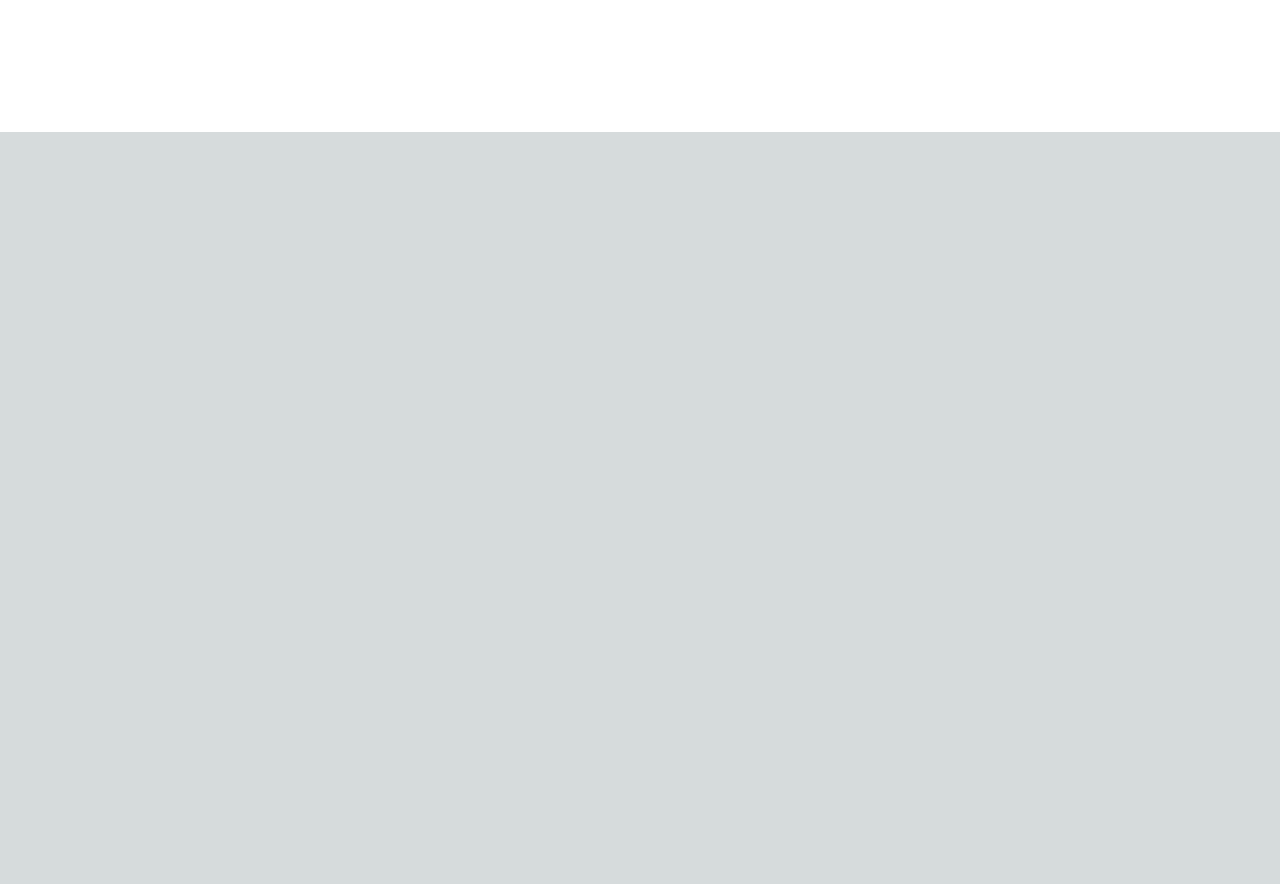
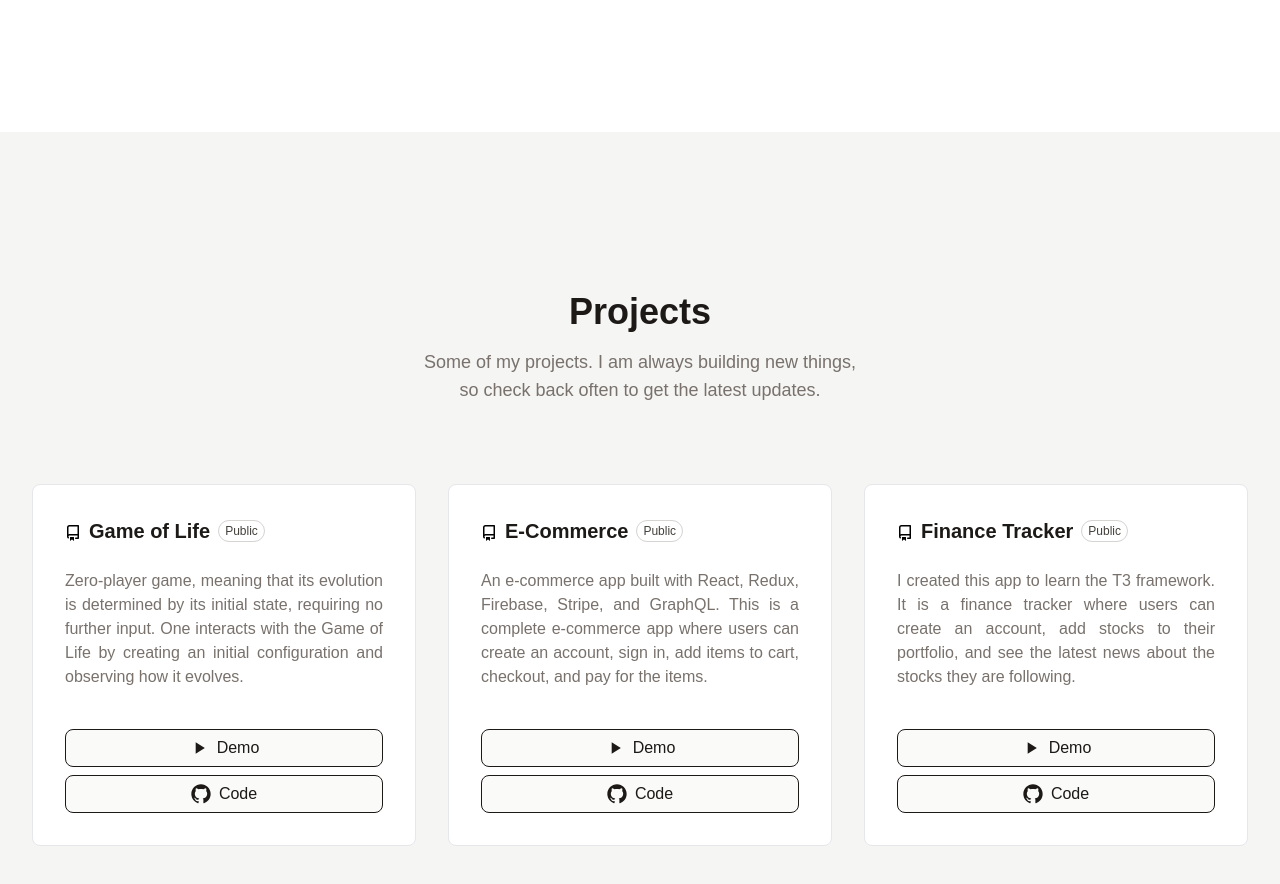
Before and after one commit to joagaloppo/portfolio, a Next.js app: page / in a window 1280 px wide. Shown: the part 1420-2304 px from the top of the page. Before the commit the page ends 1552 px from the top, so only its background shows below. Built offline with nearby package versions, Linux system fonts and the light colour scheme; a web font is replaced by a local one; what tailwindcss-debug-screens would draw is missing.

Commit message:
Add projects section

```diff
--- a/src/app/components/About.tsx
+++ b/src/app/components/About.tsx
@@ -7,7 +7,7 @@ interface AboutProps {
 const About: React.FC<AboutProps> = () => {
   return (
     <section className="bg-white dark:bg-stone-800 px-3">
-      <div className="flex flex-col lg:flex-row w-full max-w-screen-lg mx-auto py-16 sm:py-40 gap-10 text-center lg:text-left lg:gap-20">
+      <div className="flex flex-col lg:flex-row w-full max-w-screen-lg mx-auto py-24 lg:py-40 gap-10 text-center lg:text-left lg:gap-20">
         <div className="w-full flex items-center">
           <div className="relative mx-auto w-[450px] sm:h-[420px]">
             <Image src="/about.webp" className="object-cover min-h-[360px] h-full w-auto rounded-2xl" alt="About" width={1920} height={1080} />
@@ -22,7 +22,7 @@ const About: React.FC<AboutProps> = () => {
         <div className="flex flex-col w-full gap-4">
           <h2 className="text-blue-500 text-lg font-bold dark:text-blue-400">ABOUT ME</h2>
           <h3 className="text-3xl font-bold text-stone-900 dark:text-stone-50">I&apos;m Joaquin Galoppo</h3>
-          <p className="text-lg max-w-md text-gray-500 max-w-[45 0px] mx-auto text-justify lg:text-left lg:mx-0 dark:text-stone-400">
+          <p className="text-lg max-w-md text-stone-500 max-w-[45 0px] mx-auto text-justify lg:text-left lg:mx-0 dark:text-stone-400">
             I am a 20 year old student from Argentina. Experienced in building complex web apps, creating and working with RESTful APIs and developing single page applications. Passionate about writing clean code, following community standards and staying updated with the tech world. Quick learner, able to adapt to new tools.
             <br/>
             <br/>
--- /dev/null
+++ b/src/app/components/Work.tsx
@@ -0,0 +1,136 @@
+"use client";
+
+import { useState } from "react";
+
+interface WorkProps {
+  children?: React.ReactNode;
+}
+
+const workData = [
+  {
+    title: "Game of Life",
+    description: "Zero-player game, meaning that its evolution is determined by its initial state, requiring no further input. One interacts with the Game of Life by creating an initial configuration and observing how it evolves.",
+    liveDemo: "https://game-of-life-joaquin-galoppo.vercel.app/",
+    sourceCode: "https://github.com",
+  },
+  {
+    title: "E-Commerce",
+    description: "An e-commerce app built with React, Redux, Firebase, Stripe, and GraphQL. This is a complete e-commerce app where users can create an account, sign in, add items to cart, checkout, and pay for the items.",
+    liveDemo: "https://game-of-life-joaquin-galoppo.vercel.app/",
+    sourceCode: "https://github.com",
+  },
+  {
+    title: "Finance Tracker",
+    description: "I created this app to learn the T3 framework. It is a finance tracker where users can create an account, add stocks to their portfolio, and see the latest news about the stocks they are following.",
+    liveDemo: "https://game-of-life-joaquin-galoppo.vercel.app/",
+    sourceCode: "https://github.com",
+  },
+];
+
+const Work: React.FC<WorkProps> = () => {
+  const [selected, setSelected] = useState(0);
+
+  return (
+    <section className="bg-stone-100 dark:bg-stone-900 py-24 lg:py-40 px-3">
+      <div className="flex flex-col items-center justify-center pb-12 lg:pb-20">
+        <h2 className="text-4xl font-bold text-stone-900 dark:text-stone-50 mb-4">Projects</h2>
+        <p className="text-lg text-stone-500 max-w-md mx-auto text-center dark:text-stone-400">
+          Some of my projects. I am always building new things, so check back often to get the latest updates.
+        </p>
+      </div>
+
+      <div className="flex flex-col gap-8">
+      <div className="flex gap-2 xl:gap-8 max-w-screen-md lg:max-w-screen-xl mx-auto justify-center">
+      {workData.map((data, index) => (
+          <Card
+            key={index}
+            title={data.title}
+            description={data.description}
+            liveDemo={data.liveDemo}
+            sourceCode={data.sourceCode}
+            className={index === selected ? "" : " hidden"}
+          />
+        ))}
+      </div>
+      <div className="flex justify-center items-center gap-4">
+      {
+        Array.from({ length: workData.length }, (_, index) => (
+          <Selector
+            key={index}
+            index={index}
+            selected={selected}
+            setSelected={setSelected}
+          />
+        ))
+      }
+      </div>
+      </div>
+    </section>
+  );
+};
+
+interface Data {
+  title: string;
+  description: string;
+  liveDemo: string;
+  sourceCode: string;
+  className: string;
+}
+
+const Card: React.FC<Data> = ({ title, description, liveDemo, sourceCode, className}) => {
+  return (
+    <div className={"lg:inline-flex flex flex-col max-w-md lg:max-w-sm bg-white dark:bg-stone-800 rounded-lg border dark:border-stone-600 gap-8 lg:gap-2 xl:gap-6 p-8 justify-between" + className}>
+      <h3 className="text-xl font-semibold text-stone-900 dark:text-stone-200">
+        <svg height="16" viewBox="0 0 16 16" version="1.1" width="16" data-view-component="true" className="inline-block mr-2 text-stone-400 dark:text-stone-400">
+        <path d="M2 2.5A2.5 2.5 0 0 1 4.5 0h8.75a.75.75 0 0 1 .75.75v12.5a.75.75 0 0 1-.75.75h-2.5a.75.75 0 0 1 0-1.5h1.75v-2h-8a1 1 0 0 0-.714 1.7.75.75 0 1 1-1.072 1.05A2.495 2.495 0 0 1 2 11.5Zm10.5-1h-8a1 1 0 0 0-1 1v6.708A2.486 2.486 0 0 1 4.5 9h8ZM5 12.25a.25.25 0 0 1 .25-.25h3.5a.25.25 0 0 1 .25.25v3.25a.25.25 0 0 1-.4.2l-1.45-1.087a.249.249 0 0 0-.3 0L5.4 15.7a.25.25 0 0 1-.4-.2Z"></path>
+        </svg>
+        {title}
+        <p className="ml-2 inline-block align-text-bottom font-normal leading-none py-1 text-[12px] px-1.5 text-stone-700 dark:text-stone-400 border border-stone-300 dark:border-stone-500 rounded-3xl">Public</p>
+      </h3>
+      <p className="text-md text-justify text-stone-500 dark:text-stone-300 max-w-[450px] mx-auto lg:mx-0">
+        {description}
+      </p>
+      <div className="flex flex-col flex-wrap sm:flex-row justify-end gap-2 mt-4">
+        <a href={liveDemo} target="_blank" rel="noopener noreferrer" className="w-full flex items-center justify-center border border-stone-900 dark:border-stone-500 bg-stone-50 dark:bg-stone-700 hover:opacity-80 text-stone-900 dark:text-stone-200 rounded-lg px-3.5 py-1.5">
+        <svg width={20} height={20} className="mr-2" viewBox="0 0 24 24" fill="none" xmlns="http://www.w3.org/2000/svg">
+            <path d="M8 5V19L19 12L8 5Z" fill="currentColor"/>
+          </svg>
+          <span>Demo</span>
+        </a>
+        <a href={sourceCode} target="_blank" rel="noopener noreferrer" className="w-full flex items-center justify-center border border-stone-900 dark:border-stone-500 bg-stone-50 dark:bg-stone-700 hover:opacity-80 text-stone-900 dark:text-stone-200 rounded-lg px-3.5 py-1.5">
+        <svg width={20} height={20} className="mr-2" viewBox="0 0 15 15" fill="none" xmlns="http://www.w3.org/2000/svg">
+                  <path
+                    d="M7.49933 0.25C3.49635 0.25 0.25 3.49593 0.25 7.50024C0.25 10.703 2.32715 13.4206 5.2081 14.3797C5.57084 14.446 5.70302 14.2222 5.70302 14.0299C5.70302 13.8576 5.69679 13.4019 5.69323 12.797C3.67661 13.235 3.25112 11.825 3.25112 11.825C2.92132 10.9874 2.44599 10.7644 2.44599 10.7644C1.78773 10.3149 2.49584 10.3238 2.49584 10.3238C3.22353 10.375 3.60629 11.0711 3.60629 11.0711C4.25298 12.1788 5.30335 11.8588 5.71638 11.6732C5.78225 11.205 5.96962 10.8854 6.17658 10.7043C4.56675 10.5209 2.87415 9.89918 2.87415 7.12104C2.87415 6.32925 3.15677 5.68257 3.62053 5.17563C3.54576 4.99226 3.29697 4.25521 3.69174 3.25691C3.69174 3.25691 4.30015 3.06196 5.68522 3.99973C6.26337 3.83906 6.8838 3.75895 7.50022 3.75583C8.1162 3.75895 8.73619 3.83906 9.31523 3.99973C10.6994 3.06196 11.3069 3.25691 11.3069 3.25691C11.7026 4.25521 11.4538 4.99226 11.3795 5.17563C11.8441 5.68257 12.1245 6.32925 12.1245 7.12104C12.1245 9.9063 10.4292 10.5192 8.81452 10.6985C9.07444 10.9224 9.30633 11.3648 9.30633 12.0413C9.30633 13.0102 9.29742 13.7922 9.29742 14.0299C9.29742 14.2239 9.42828 14.4496 9.79591 14.3788C12.6746 13.4179 14.75 10.7025 14.75 7.50024C14.75 3.49593 11.5036 0.25 7.49933 0.25Z"
+                    fill="currentColor"
+                    fill-rule="evenodd"
+                    clip-rule="evenodd"
+                  ></path>
+                </svg>
+          <span>Code</span>
+        </a>
+      </div>
+    </div>
+  );
+}
+
+interface SelectorProps {
+  index: number;
+  selected: number;
+  setSelected: React.Dispatch<React.SetStateAction<number>>;
+}
+
+const Selector: React.FC<SelectorProps> = ({ index, selected, setSelected }) => {
+  return (
+    <div
+      className={
+        "inline-flex lg:hidden w-3 h-3 rounded-full cursor-pointer " +
+        (index === selected ? " bg-stone-500 dark:bg-stone-500" : " bg-stone-900 dark:bg-stone-50")
+      }
+      onClick={() => setSelected(index)}
+    ></div>
+  );
+}
+
+
+
+export default Work;
--- a/src/app/page.tsx
+++ b/src/app/page.tsx
@@ -1,11 +1,13 @@
 import Hero from "./components/Hero";
 import About from "./components/About";
+import Work from "./components/Work";
 
 export default function Home() {
   return (
     <>
       <Hero />
       <About />
+      <Work />
     </>
   );
 }
```
